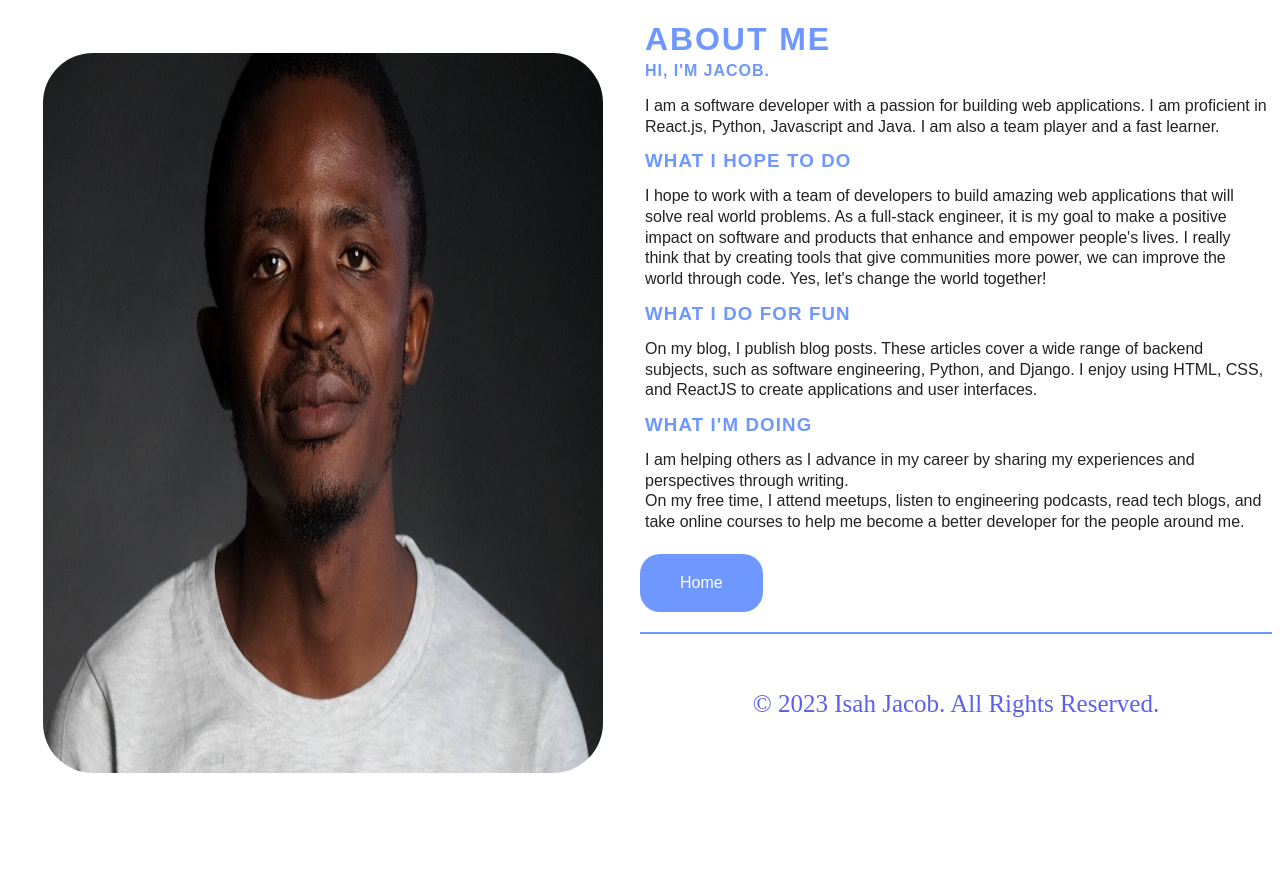
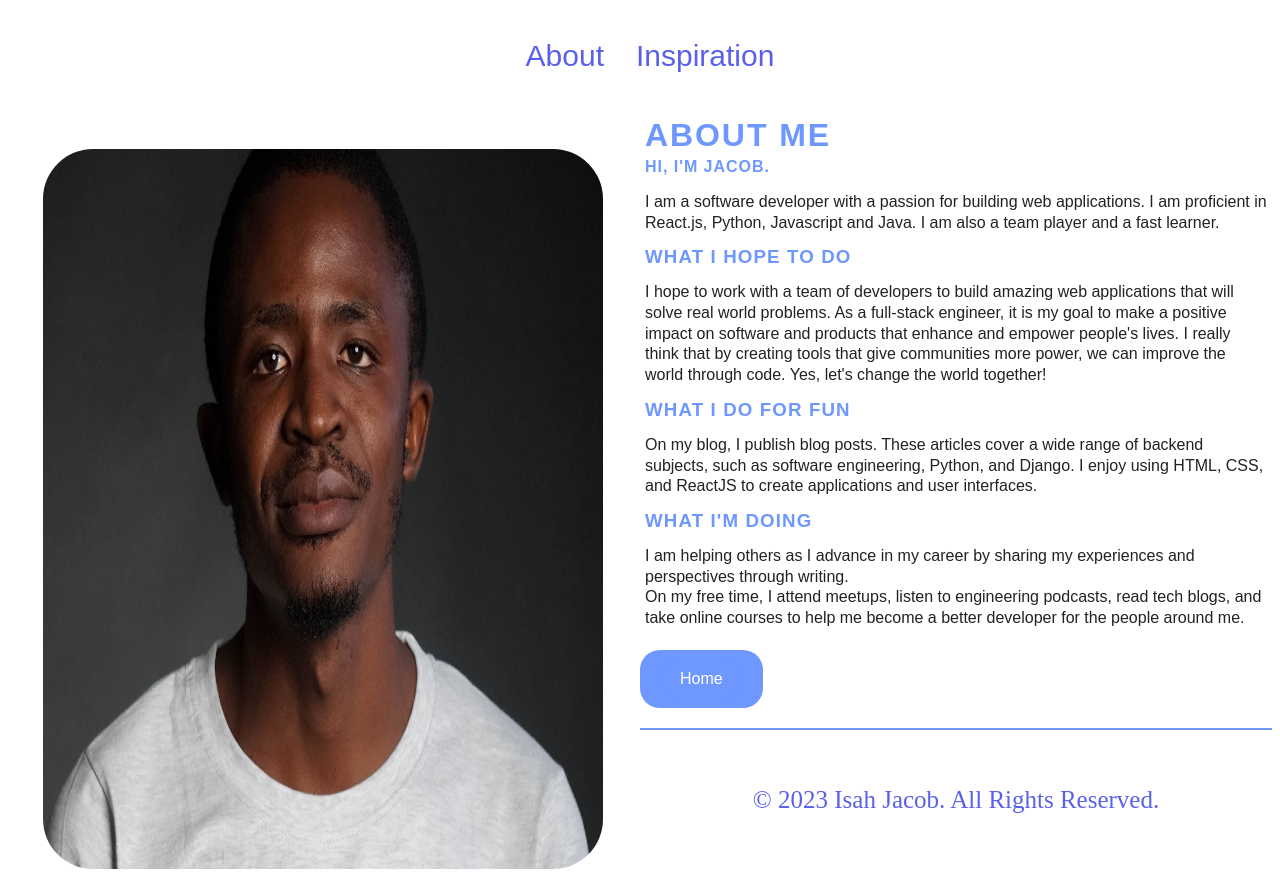
Before and after one commit to Enecode/personal-portfolio, a React (Create React App) app: page /about in a window 1280 px wide. Before the commit the page ends 800 px from the top, so only its background shows below. Built offline with nearby package versions, Linux system fonts and the light colour scheme.

Commit message:
modified the about page

```diff
--- a/src/Component/About.js
+++ b/src/Component/About.js
@@ -3,12 +3,16 @@ import profile from "../image/myimage.jpg";
 import "./about.css";
 import { Link } from 'react-router-dom'
 import Footer from './Footer';
+import Nav from './Nav';
 
 
 
 function About(){
     return(
-        < div className="profile-about-content">
+        <div className="profile-about-content">
+            <Nav />
+            {/* <div className="profile-about-content"> */}
+        {/* < div className="profile-about-content"> */}
             <div className="profile-about my-about-image">
                 <img src={profile} alt="Isah Jacob" className="profile-image" />
             </div>
```
